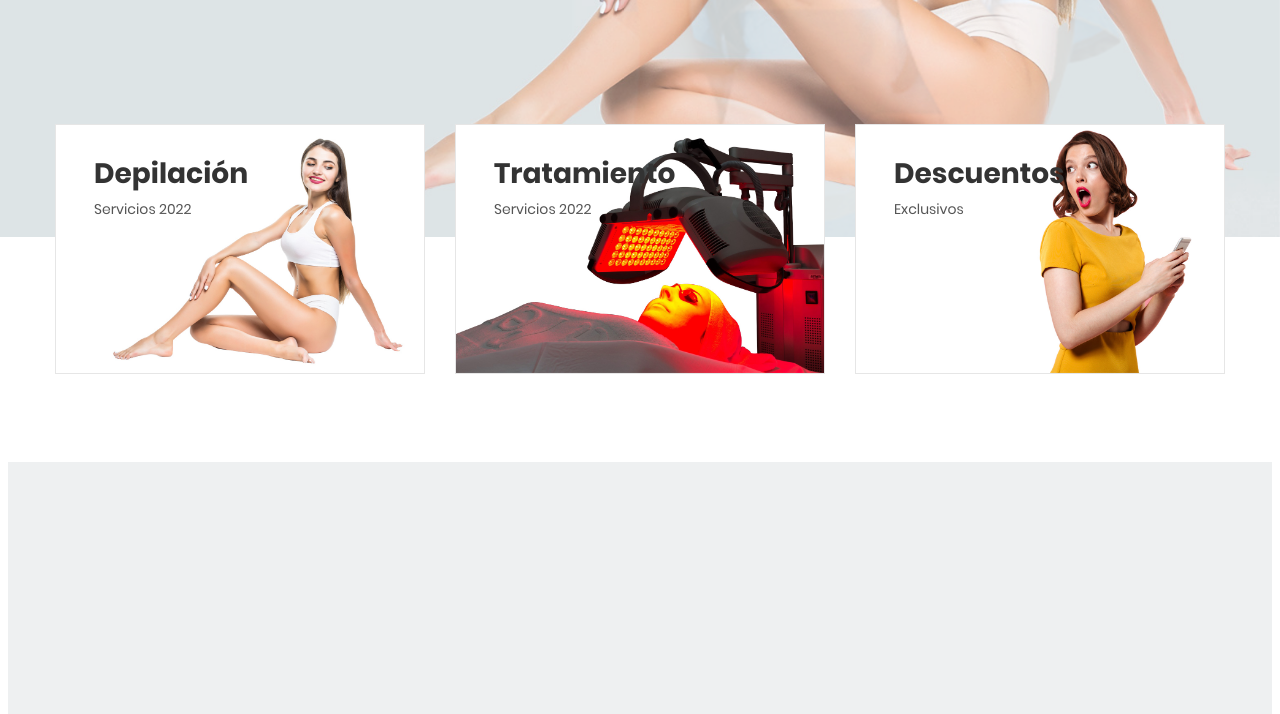
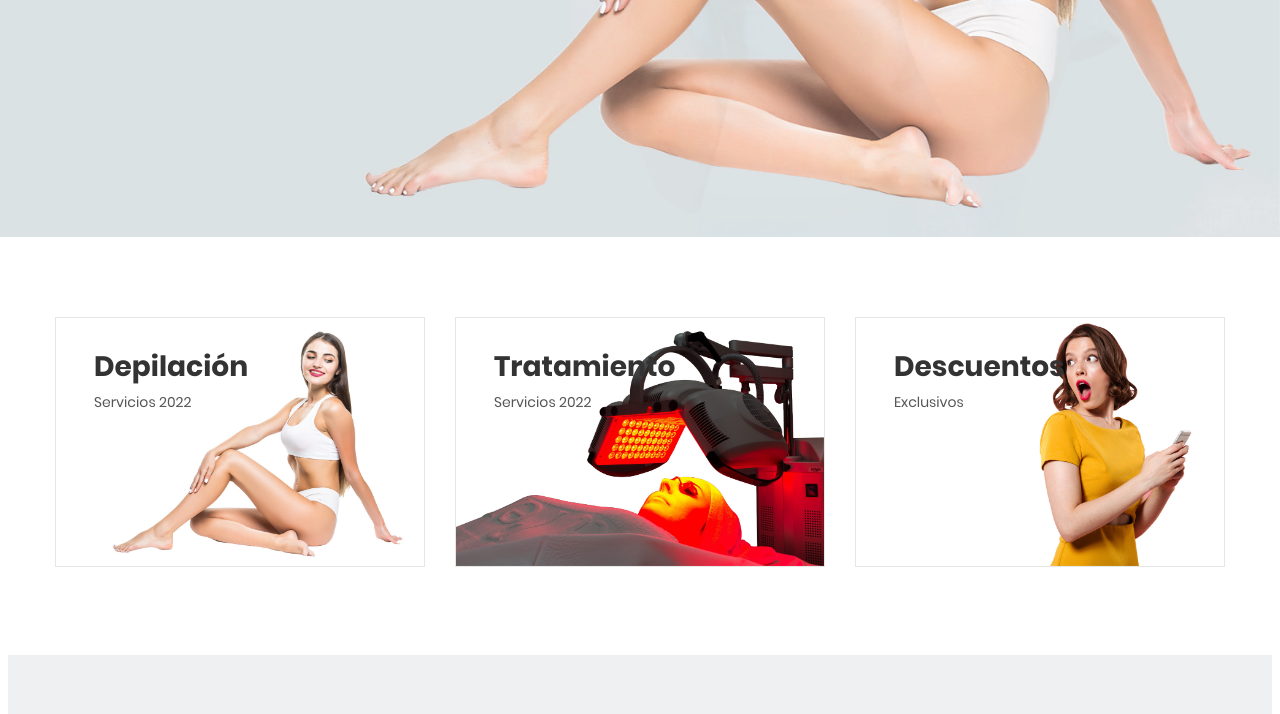
Before and after one commit to notianime/spa, a plain HTML site: page index.html in a window 1280 px wide. Shown: the part 523-1237 px from the top of the page. Drawn offline with nearby package versions, Linux system fonts and the light colour scheme; a web font is replaced by a local one.

Commit message:
Update main.css

```diff
--- a/css/main.css
+++ b/css/main.css
@@ -103,7 +103,7 @@ Input, textarea : 14px/1.6 '', Arial, sans-serif;
 
 /*------------------------------------------------------------------
 [ Bootstrap ]*/
-.container {max-width: 1380px; margin-top: -193px;}
+.container {max-width: 1380px;}
 
 @media (max-width: 1600px) {
   .container {max-width: 1200px;}
```
